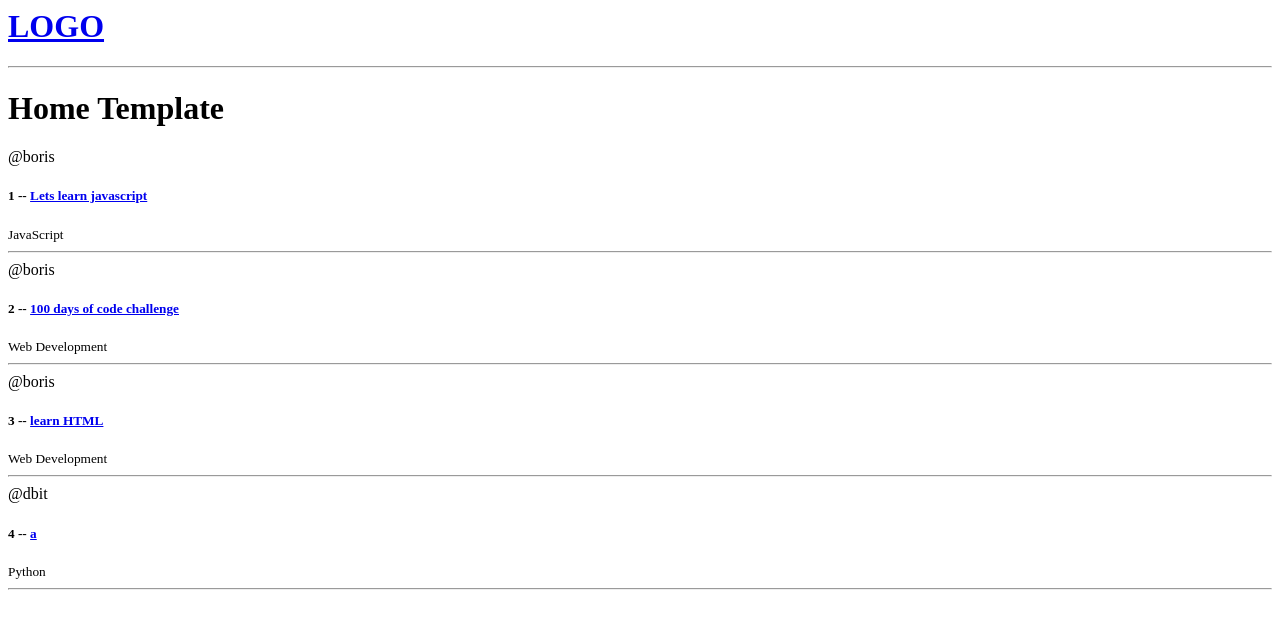
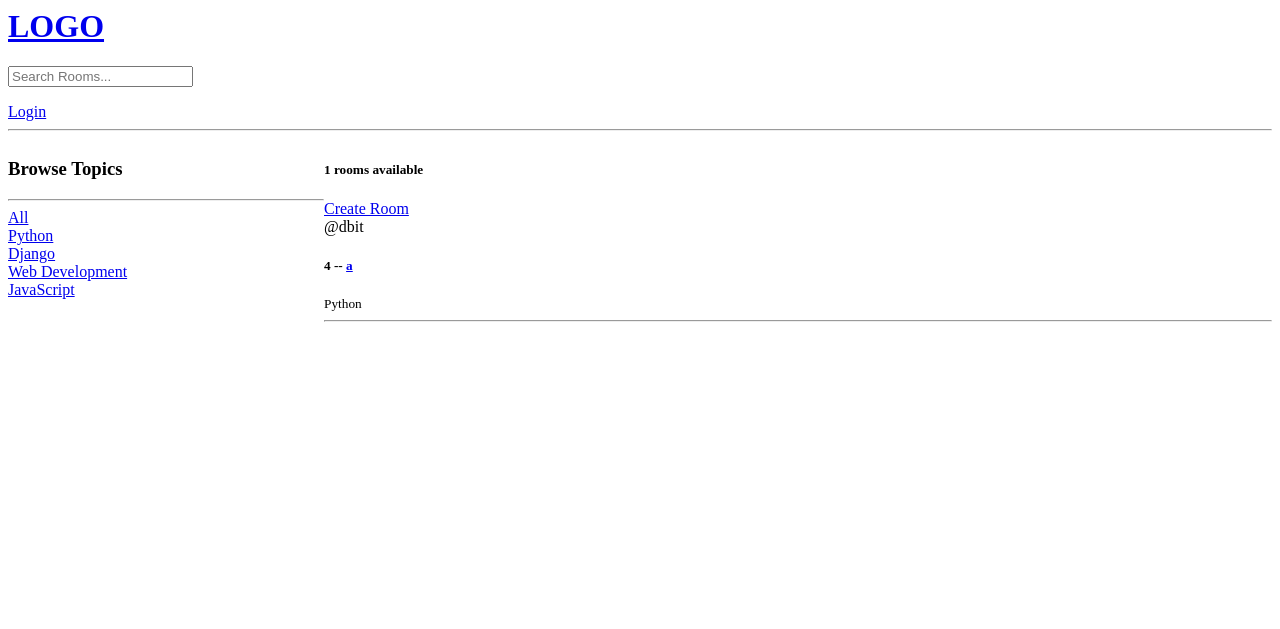
Before and after one commit to BorisEdison/Django, a Django app: a page that uses mysite/templates/main.html in a window 1280 px wide. Shown: the top 629 px of the page. Run offline with Django 4.2, Linux system fonts and the light colour scheme; data comes from the database, SQL or seed files in the repository; both versions use the stored data as it was after the commit.

Commit message:
CRUD, Search, User login, Flash messages

```diff
--- a/mysite/base/models.py
+++ b/mysite/base/models.py
@@ -18,6 +18,9 @@ class Room(models.Model):
     updated = models.DateTimeField(auto_now = True) #takes timestamp every single time
     created = models.DateTimeField(auto_now_add = True) #updates only at the start
 
+    class Meta:
+        ordering = ['-updated','-created']
+
     def __str__(self):
         return self.name
 
--- a/mysite/base/templates/base/home.html
+++ b/mysite/base/templates/base/home.html
@@ -2,13 +2,45 @@
 
 
 {% block content %}
-<h1>Home Template</h1>
+<style>
+    .home-container{
+        display: grid;
+        grid-template-columns: 1fr 3fr;
+    }
+</style>
 
+<div class="home-container">
 
     <div>
+
+        <h3>Browse Topics</h3>
+        <hr>
+
+        <div>
+            <a href="{% url 'home' %}">All</a>
+        </div>
+
+        {% for topic in topics %}
+            <div>
+                <a href="{% url 'home' %}?q={{topic.name}}" >{{topic.name}}</a>
+            </div>
+        {% endfor %}
+    </div>
+
+    <div>
+
+        <h5>{{room_count}} rooms available</h5>
+        <a href="{% url 'create-room' %}">Create Room</a>
+
         <div>
             {% for room in rooms %}
                 <div>
+                    {% if request.user == room.host %}
+                    <a href = "{% url 'update-room' room.id %}">Edit</a>
+
+                    <a href = "{% url 'delete-room' room.id %}">Delete</a>
+                    {% endif %}
+
                     <span>@{{room.host.username}}</span>
                     <!--<h5>{{room.id}} -- <a href="/room/{{room.id}}">{{room.name}}</a></h5>-->
                     <h5>{{room.id}} -- <a href="{% url 'room' room.id %}">{{room.name}}</a></h5>
@@ -18,4 +50,6 @@
             {% endfor %}
         </div>
     </div>
+
+</div>
 {% endblock %}
--- a/mysite/base/urls.py
+++ b/mysite/base/urls.py
@@ -6,6 +6,14 @@ def home(request):
     return HttpResponse('Home Page')
 
 urlpatterns = [
+    path('login/', views.loginPage, name="login"),
+    path('logout/', views.logoutUser, name="logout"),
+    path('register/', views.registerPage, name="register"),
+
     path('',views.home,name="home"),
     path('room/<str:pk>/',views.room,name="room"),
+    path('create-room/',views.createRoom, name ="create-room"),
+    path('update-room/<str:pk>/',views.updateRoom, name ="update-room"),
+
+    path('delete-room/<str:pk>/',views.deleteRoom, name ="delete-room"),
 ]
--- a/mysite/base/views.py
+++ b/mysite/base/views.py
@@ -1,17 +1,80 @@
 from django.http import HttpResponse
-from django.shortcuts import render
-from .models import Room
-#from django.http import HttpResponse
+from django.shortcuts import render, redirect
+from django.contrib import messages
+from django.contrib.auth.decorators import login_required
+from django.contrib.auth import authenticate, login, logout
+from django.db.models import Q
+from django.contrib.auth.models import User
+from django.contrib.auth.forms import UserCreationForm
+from .models import Room, Topic
+from .forms import RoomForm
 
-rooms = [
-    {'id':1, 'name': 'Lets learn python!'},
-    {'id':2, 'name': 'Design with me'},
-    {'id':3, 'name': 'Frontend developers'},
-]
+# rooms = [
+#     {'id':1, 'name': 'Lets learn python!'},
+#     {'id':2, 'name': 'Design with me'},
+#     {'id':3, 'name': 'Frontend developers'},
+# ]
+
+def loginPage(request):
+    page = 'login'
+
+    if request.user.is_authenticated:
+        return redirect('home')
+
+    if request.method == 'POST':
+        username = request.POST.get('username').lower
+        password = request.POST.get('password')
+        try:
+            user = User.objects.get(username = username)
+        except:
+            messages.error(request, 'User does not exist')
+
+        user = authenticate(request, username=username, password=password)
+
+        if user is not None:
+            login(request, user)
+            return redirect('home')
+
+        else:
+            messages.error(request, 'Username or password does not exist')
+
+    context = {'page':page}
+    return render(request, 'base/login-register.html',context)
+
+def logoutUser(request):
+    logout(request)
+    return redirect('home')
+
+def  registerPage(request):
+    form = UserCreationForm()
+
+    if request.method == 'POST':
+        form = UserCreationForm(request.POST)
+        if form.is_valid():
+            user = form.save(commit = False)
+            user.username = user.username.lower()
+            user.save()
+            login(request,user)
+            return redirect('home')
+
+        else:
+            messages.error(request,'An error occurred during registration')
+
+    return render(request,'base/login-register.html',{'form':form})
 
 def home(request):
-    rooms = Room.objects.all()
-    context = {'rooms': rooms}
+    q = request.GET.get('q') if request.GET.get('q') != None else ''
+
+    rooms = Room.objects.filter(
+        Q(topic__name__icontains = q) |
+        Q(name__icontains=q) |
+        Q(description__icontains=q)
+        )
+
+    topics = Topic.objects.all()
+    room_count = rooms.count()
+
+    context = {'rooms': rooms, 'topics': topics, 'room_count': room_count}
     #return HttpResponse('ROOM')
     return render(request,'base/home.html', context)
 
@@ -20,3 +83,45 @@ def room(request,pk):
 
     context = {'room': room}        #context dictionary
     return render(request, 'base/room.html',context)
+
+@login_required(login_url='login')
+def createRoom(request):
+    form = RoomForm()
+    if request.method == 'POST':
+        form = RoomForm(request.POST)
+        if form.is_valid():
+            form.save()
+            return redirect('home')
+
+    context = {'form': form}
+    return render(request,"base/room-form.html",context)
+
+@login_required(login_url='login')
+def updateRoom(request, pk):
+    room = Room.objects.get(id = str(pk))
+    form = RoomForm(instance = room)
+
+    if request.user != room.host:
+        return HttpResponse('You are not allowed here!!!')
+    if request.method == 'POST':
+        form = RoomForm(request.POST, instance = room)
+        if form.is_valid():
+            form.save()
+            return redirect('home')
+
+    context = {'form': form}
+
+    return render(request, 'base/room-form.html',context)
+
+@login_required(login_url='login')
+def deleteRoom(request,pk):
+    room = Room.objects.get(id=pk)
+
+    if request.user != room.host:
+        return HttpResponse('You are not allowed here!!!')
+
+    if request.method == 'POST':
+        room.delete()
+        return redirect('home')
+
+    return render(request,'base/delete.html',{'obj':room})
--- a/mysite/templates/main.html
+++ b/mysite/templates/main.html
@@ -8,6 +8,14 @@
 <body>
     {% include 'navbar.html' %}
 
+    {% if messages %}
+    <ul class="messages">
+        {% for message in messages %}
+        <li>{{ message }}</li>
+        {% endfor %}
+    </ul>
+    {% endif %}
+
     {% block content %}
 
     {% endblock %}
--- a/mysite/templates/navbar.html
+++ b/mysite/templates/navbar.html
@@ -2,4 +2,15 @@
     <h1>LOGO</h1>
 </a>
 
+<form method="GET" action = "{% url 'home' %}">
+    <input type = "text" name="q" placeholder="Search Rooms..."/>
+</form>
+
+{% if request.user.is_authenticated %}
+<p>Hello {{request.user}}</p>
+<a href="{% url 'logout' %}">Logout</a>
+{% else %}
+<a href="{% url 'login' %}">Login</a>
+{% endif %}
+
 <hr>
```
Also changed, not shown: mysite/base/forms.py (added, +8 -0 lines), mysite/base/templates/base/delete.html (added, +13 -0 lines), mysite/base/templates/base/login-register.html (added, +35 -0 lines), mysite/base/templates/base/room-form.html (added, +12 -0 lines), mysite/db.sqlite3. Lines whose indentation alone changed are shown as unchanged.
